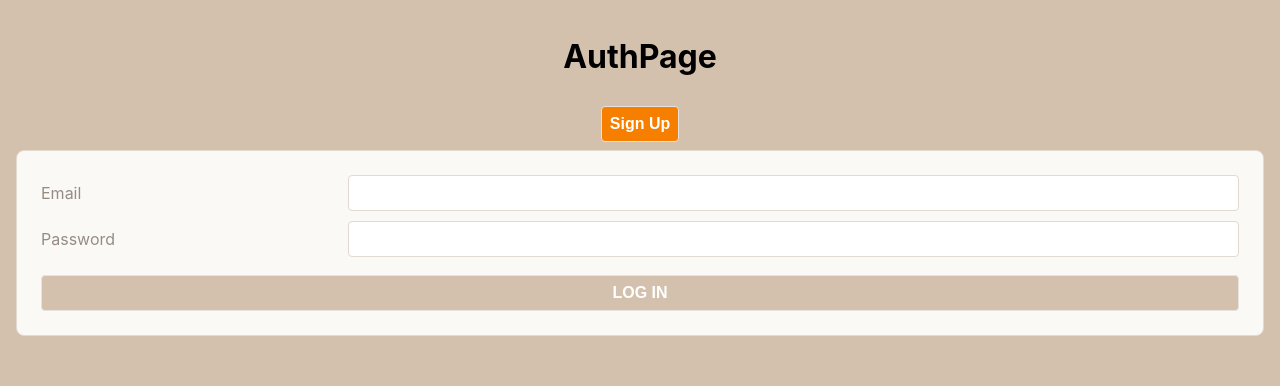
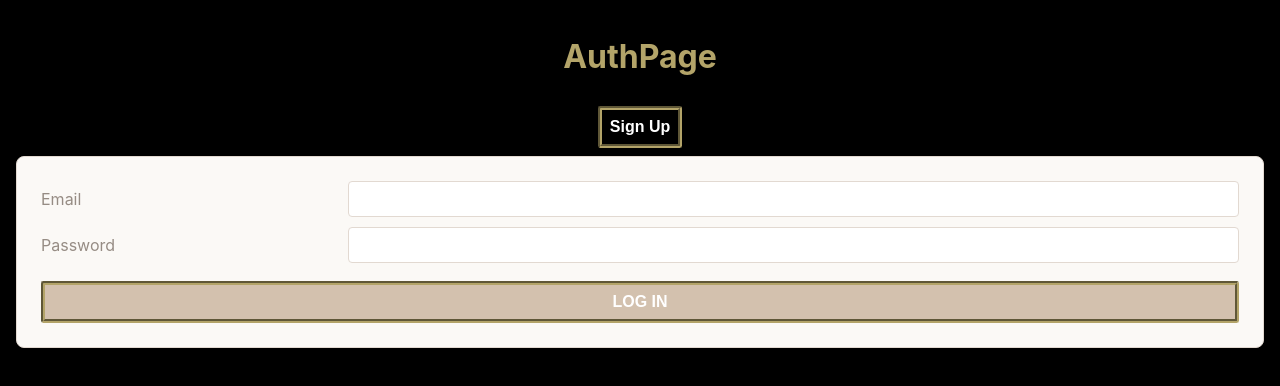
Before and after one commit to damartinez16/save-your-smite, a React (Create React App) app: page /orders in a window 1280 px wide. Shown: the top 386 px of the page. Built offline with nearby package versions, Linux system fonts and the light colour scheme.

Commit message:
some css implemented

```diff
--- a/models/god.js
+++ b/models/god.js
@@ -6,7 +6,8 @@ const godSchema = new Schema({
     id : String,
     name: { type: String, required: true},
     filename: String,
-    type: String
+    type: String,
+    selected: { type: Boolean, default: false}
 }, {
     timestamps: true
 });
--- a/src/components/GodListItem/GodListItem.jsx
+++ b/src/components/GodListItem/GodListItem.jsx
@@ -1,9 +1,11 @@
 export default function GodListItem({god}) {
     return (
+        <button>
       <div className="god">
           <img src={god.filename} alt="god icon"/>
       <div className="name flex-ctr-ctr">{god.name}</div>
       <div className="name flex-ctr-ctr">{god.type}</div>
       </div>
+      </button>
     );
   }
--- a/src/index.css
+++ b/src/index.css
@@ -5,6 +5,7 @@ body {
     sans-serif;
   -webkit-font-smoothing: antialiased;
   -moz-osx-font-smoothing: grayscale;
+  color:rgb(179, 164, 105);
 }
 
 code {
@@ -35,7 +36,7 @@ body {
   sans-serif;
   -webkit-font-smoothing: antialiased;
   -moz-osx-font-smoothing: grayscale;
-  background-color: var(--tan-4);
+  background-color: black;
   padding: 2vmin;
   height: 100vh;
 }
@@ -135,13 +136,13 @@ button, a.button {
   margin: 1vmin;
   padding: 1vmin;
   color: var(--white);
-  background-color: var(--orange);
+  background-color:black;
   font-size: 2vmin;
   font-weight: bold;
   text-decoration: none;
   text-align: center;
-  border: .1vmin solid var(--tan-2);
-  border-radius: .5vmin;
+  border: .5vmin groove rgb(179, 164, 105);
+  border-radius: .3vmin;
   outline: none;
   cursor: pointer;
 }
--- a/src/pages/NewBuildPage/NewBuildPage.jsx
+++ b/src/pages/NewBuildPage/NewBuildPage.jsx
@@ -7,6 +7,8 @@ import * as itemsAPI from '../../utilities/items-api';
 export default function NewBuildPage({user, setUser}) {
 const [items, setItems] = useState([]);
 const [gods, setGods] = useState([]);
+const [build, setBuild] = useState([]);
+
 
 useEffect(function() {
   async function getGods() {
@@ -23,10 +25,16 @@ useEffect(function() {
   getItems();
 }, []);
 
+
+/*------ Event Handlers ------*/
+
+
+
+
   return (
     <>
     <h1>Pick a God To Create Build</h1>
-    <GodList gods={gods} />
+    <GodList gods={gods}/>
     {/* <ItemList items={items}/> */}
     </>
     )
```
Also changed, not shown: controllers/api/gods.js (line endings or trailing spaces), src/utilities/gods-api.js (line endings or trailing spaces).
